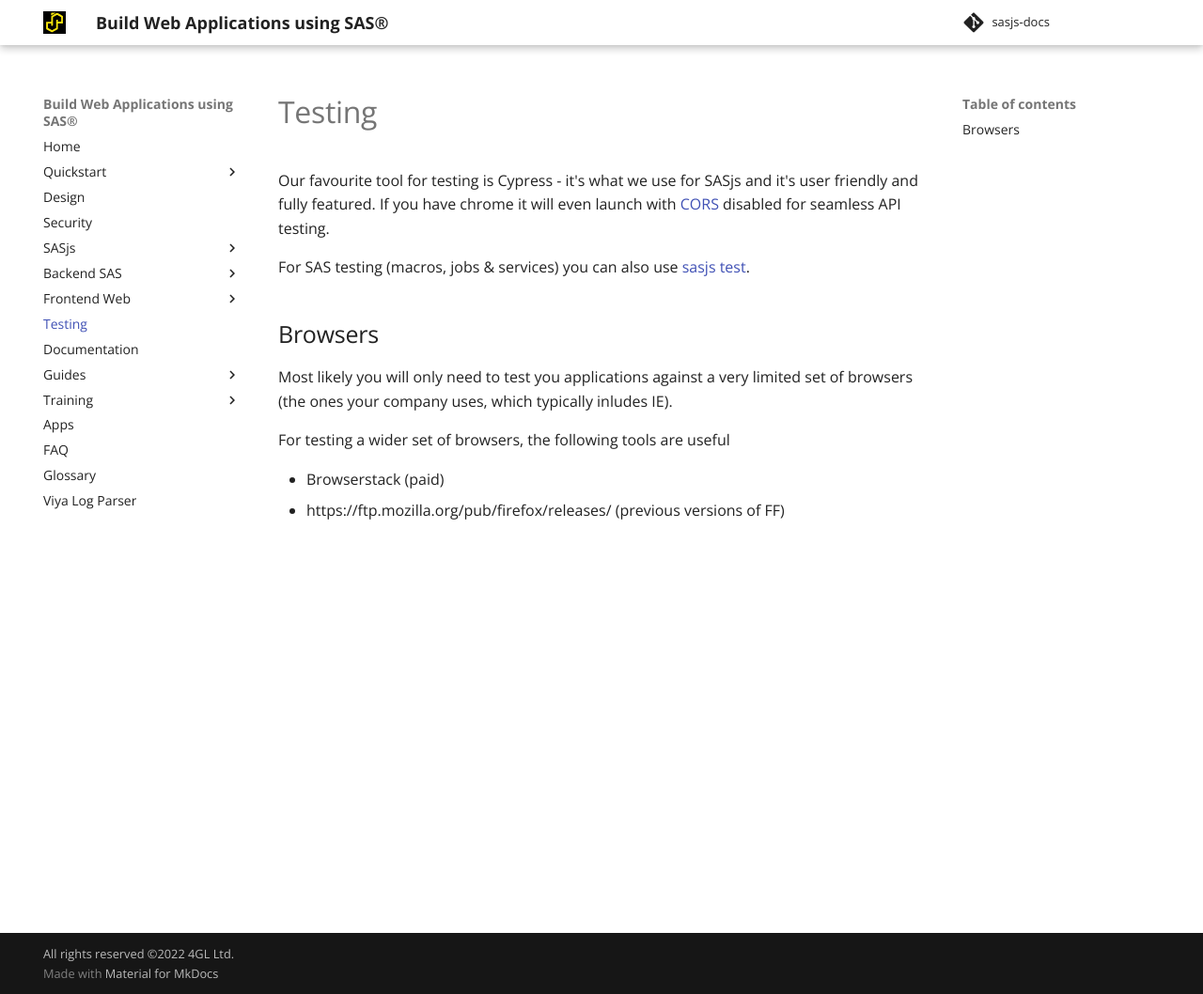
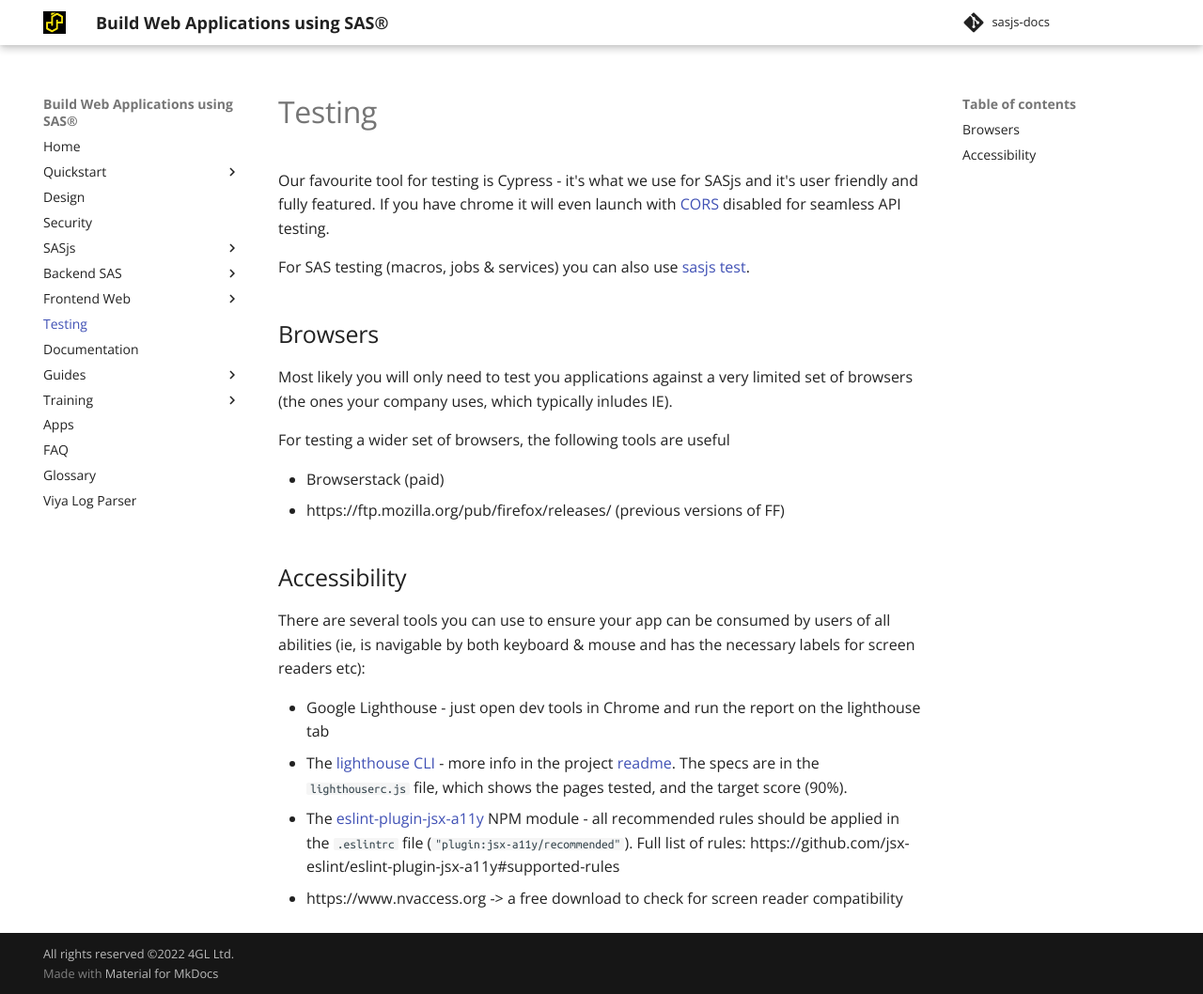
Before and after one commit to sasjs/sasjs.io, an MkDocs documentation site: the page built from docs/testing.md, in a window 1280 px wide and 1058 px high. Shown: the whole window at 94% size. Built offline with MkDocs 1.6.1 and Material for MkDocs 9.7.7, drawn with Linux system fonts in a browser that asks for light colours; comment, search, counter and statistics services are not loaded.

Commit message:
Update testing.md

```diff
--- a/docs/testing.md
+++ b/docs/testing.md
@@ -6,8 +6,7 @@
 For SAS testing (macros, jobs & services) you can also use [sasjs test](https://cli.sasjs.io/test).
 
 
-Browsers
----------------------
+## Browsers
 
 Most likely you will only need to test you applications against a very limited set of browsers (the ones your company uses, which typically inludes IE).
 
@@ -16,5 +15,14 @@
 * Browserstack (paid)
 * https://ftp.mozilla.org/pub/firefox/releases/  (previous versions of FF)
 
+## Accessibility
+
+There are several tools you can use to ensure your app can be consumed by users of all abilities (ie, is navigable by both keyboard & mouse and has the necessary labels for screen readers etc):
+
+* Google Lighthouse - just open dev tools in Chrome and run the report on the lighthouse tab
+* The [lighthouse CLI](https://www.npmjs.com/package/@lhci/cli) - more info in the project [readme](https://github.com/GoogleChrome/lighthouse-ci#readme).  The specs are in the `lighthouserc.js` file, which shows the pages tested, and the target score (90%).
+* The [eslint-plugin-jsx-a11y](https://www.npmjs.com/package/eslint-plugin-jsx-a11y) NPM module - all recommended rules should be applied in the `.eslintrc` file (`"plugin:jsx-a11y/recommended"`).  Full list of rules: https://github.com/jsx-eslint/eslint-plugin-jsx-a11y#supported-rules
+* https://www.nvaccess.org -> a free download to check for screen reader compatibility
+
 
 <meta name="description" content="Tips & tricks for testing SAS Powered Web Apps - such as Browserstack and Cypress">
```
